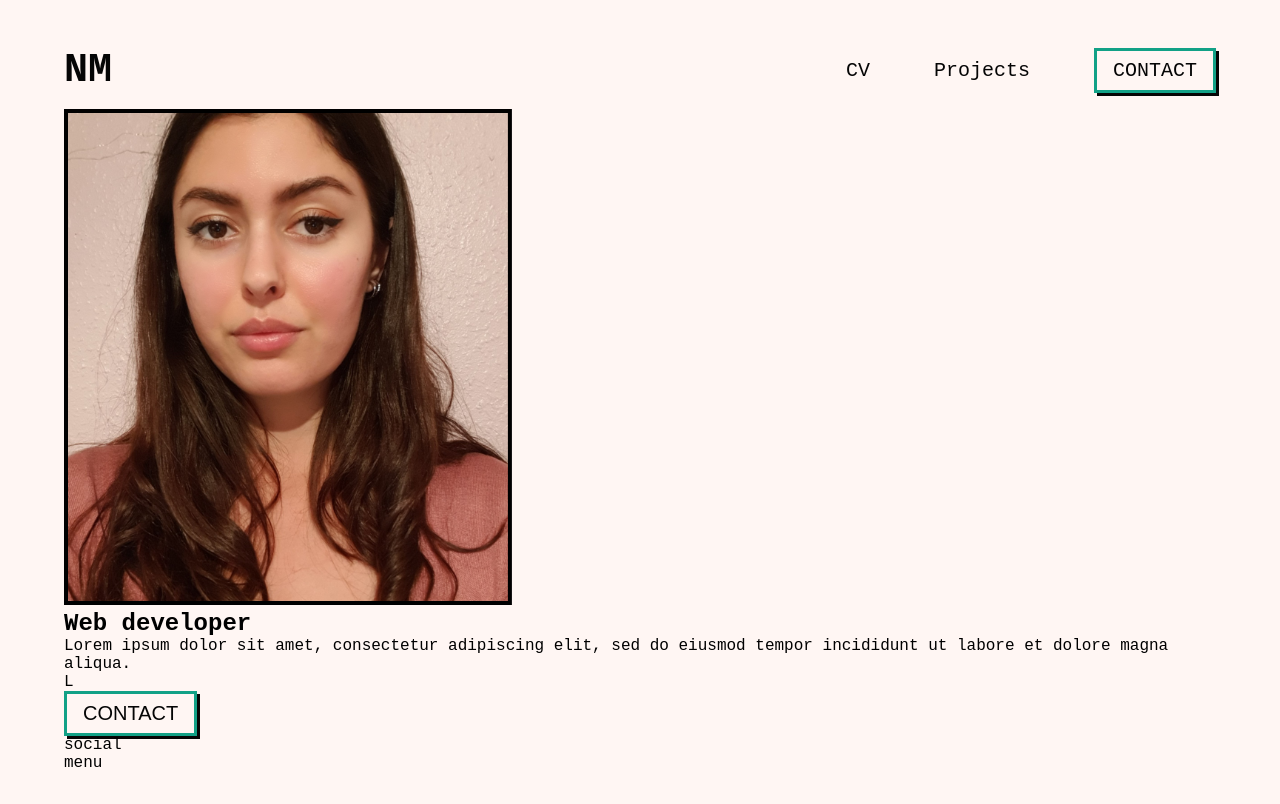
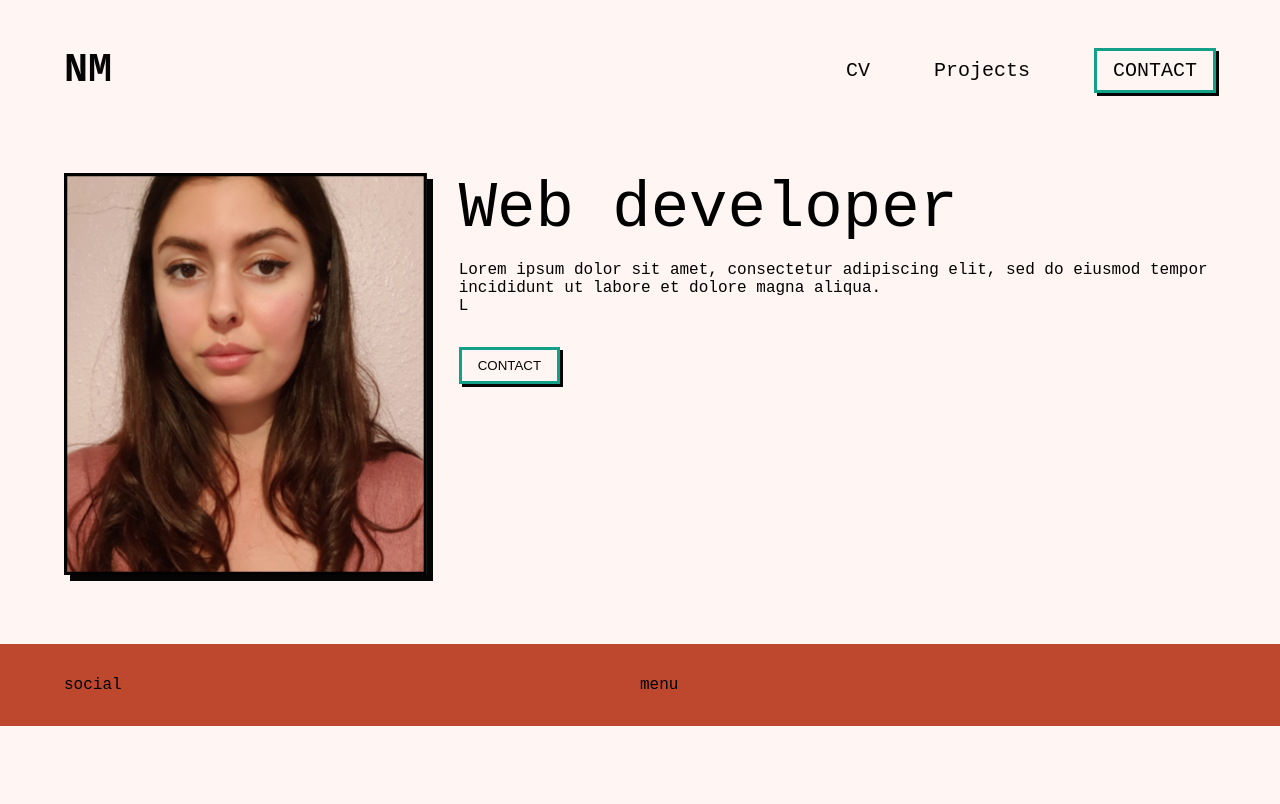
Before and after one commit to nataliemezher/portfolio-nm, a React (Create React App) app: page / in a window 1280 px wide. Built offline with nearby package versions, Linux system fonts and the light colour scheme; a web font is replaced by a local one.

Commit message:
styling for components

```diff
--- a/src/style/layout/footer.css
+++ b/src/style/layout/footer.css
@@ -0,0 +1,21 @@
+.footer {
+  left: 0;
+  width: 100%;
+  padding: 2rem 4rem;
+  margin-top: 2rem;
+  background-color: var(--color-dark-orange);
+}
+
+.footer-grid {
+    display: grid;
+    grid-template-columns: 1fr 1fr;
+}
+
+@media only screen and (max-width: 750px) {
+  .footer {
+    padding: 2rem 1.5rem;
+  }
+  .footer-grid {
+    grid-template-columns: 1fr;
+  }
+}
--- a/src/style/layout/generic.css
+++ b/src/style/layout/generic.css
@@ -12,16 +12,17 @@ body {
 }
 
 a {
-    text-decoration: none;
-    color: var(--color-black);
+  text-decoration: none;
+  color: var(--color-black);
 }
 
-.content {
-  padding: 2rem 4rem;
+section, .header {
+    padding: 2rem 4rem;
 }
 
+
 @media only screen and (max-width: 900px) {
-  .content {
-    padding: 2rem 1.5rem;
+  section, .header {
+    padding: 2rem 1rem;
   }
 }
--- a/src/style/layout/navbar.css
+++ b/src/style/layout/navbar.css
@@ -1,5 +1,4 @@
-.header-navigation-desktop,
-a {
+.header-navigation-desktop {
   display: flex;
   justify-content: space-between;
   font-size: 20px;
@@ -34,7 +33,8 @@ a {
   padding-right: 4rem;
 }
 
-/* ITEM */
+/* MENU ITEM */
+
 .primary-menu__item a {
   cursor: pointer;
   display: flex;
--- a/src/style/section/hero.css
+++ b/src/style/section/hero.css
@@ -0,0 +1,54 @@
+.hero-section {
+  display: flex;
+  flex-direction: column-reverse;
+}
+
+.hero-section__image img {
+  width: 100%;
+  box-shadow: var(--box-shadow-black);
+}
+
+.hero-section__cta {
+  padding: 2rem 0;
+}
+
+.hero-section__cta-title {
+  padding: 1rem 0;
+}
+.hero-section__cta-text {
+  padding: 1rem 0;
+}
+.hero-section__cta-button {
+    margin: 1rem 0;
+}
+
+@media only screen and (min-width: 900px) {
+}
+
+@media only screen and (min-width: 600px) {
+  .hero-section {
+    display: grid;
+    grid-gap: 2rem;
+    grid-template-columns: repeat(12, 1fr);
+  }
+  .hero-section__image {
+    grid-column: span 4;
+    width: 100%;
+  }
+
+  .hero-section__image img {
+    /* width: 80%; */
+  }
+  .hero-section__cta {
+    grid-column: span 8;
+    padding: 0;
+  }
+  .hero-section__cta-title {
+    padding:0;
+    font-size: 64px;
+    font-weight: 400;
+  }
+  .hero-section__cta-text {
+    padding: 1rem 0;
+  }
+}
```
